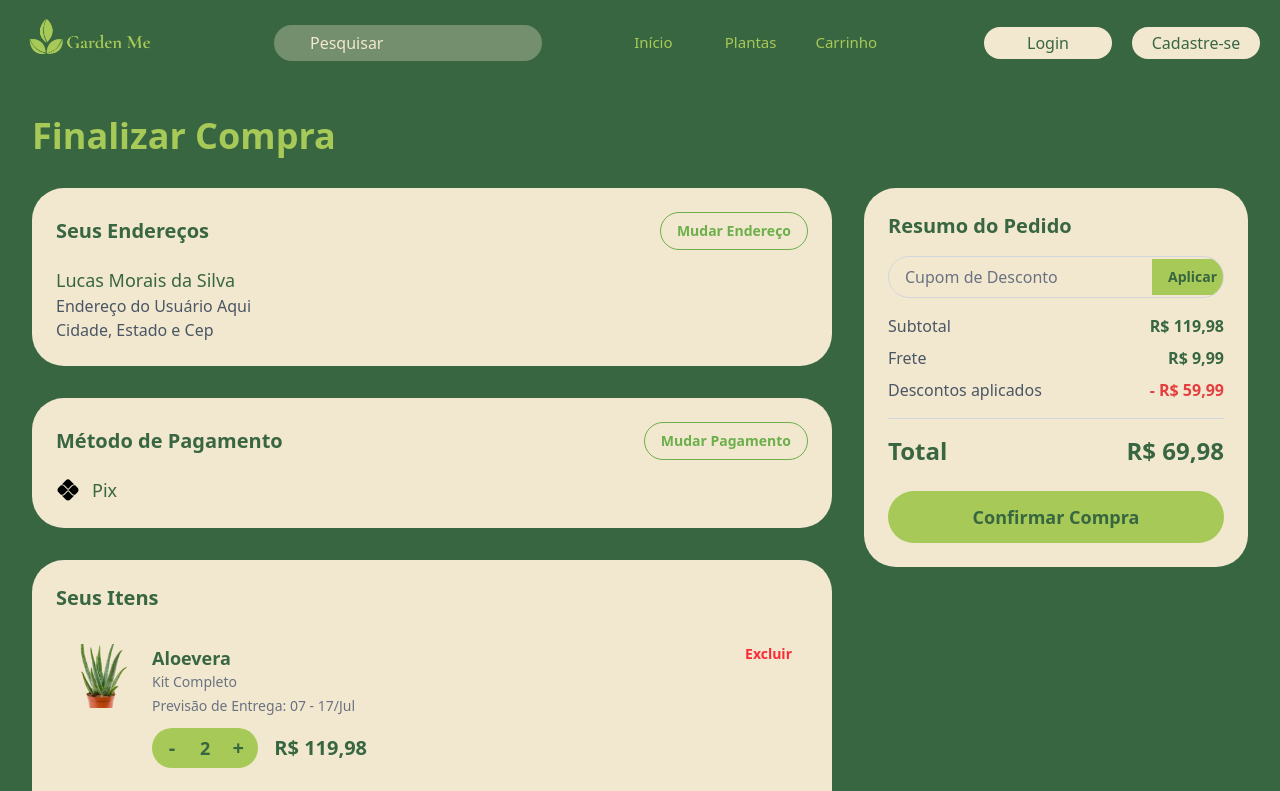
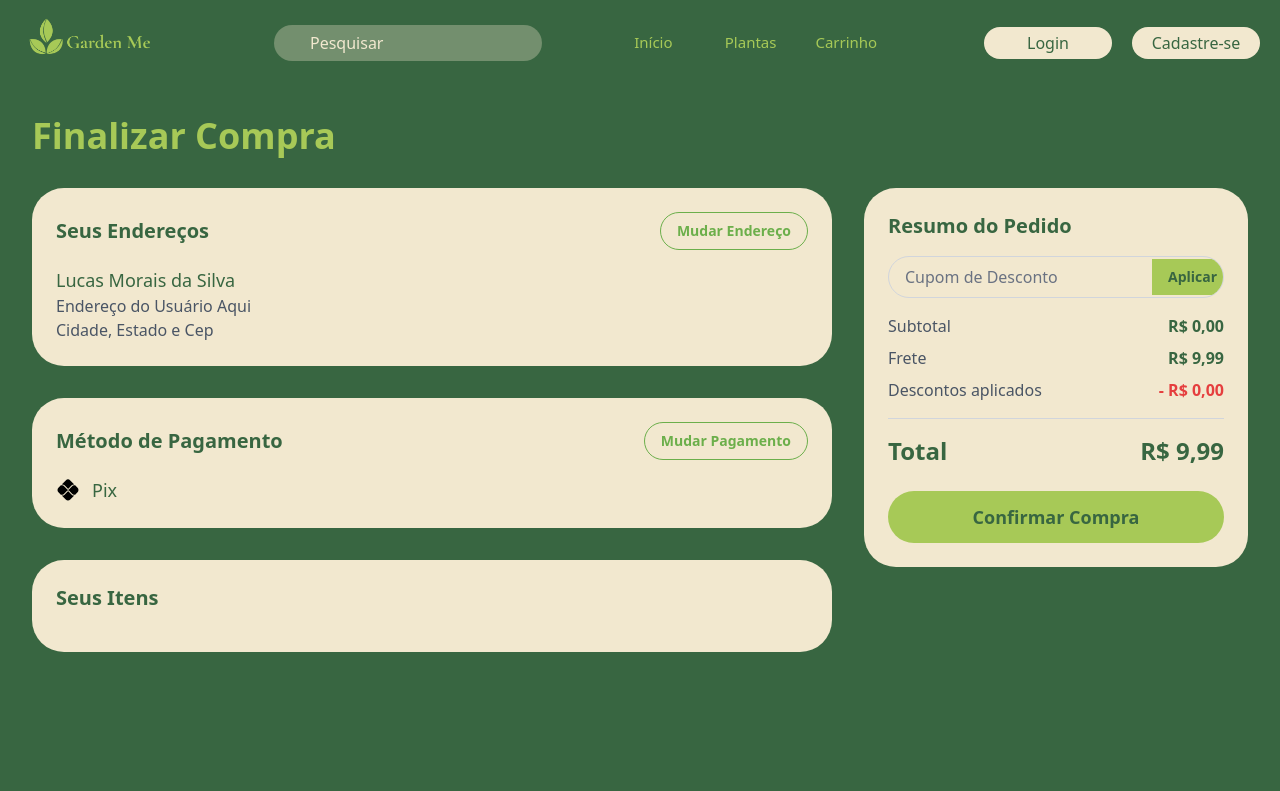
Before and after one commit to standbytheboy/gardenme, a React (Vite) app in the folder frontend/: page /checkout in a window 1280 px wide. Shown: the top 791 px of the page. Built offline with nearby package versions, Linux system fonts and the light colour scheme; some icons are missing.

Commit message:
integrating cart itens on checkoutPage

```diff
--- a/frontend/src/pages/CheckoutPage.tsx
+++ b/frontend/src/pages/CheckoutPage.tsx
@@ -1,10 +1,10 @@
 import { useState, useEffect } from "react";
-import aloeImage from "../assets/aloe.webp";
 import pixIcon from "../assets/pix.svg";
 import { Navbar } from "../components/Navbar";
 import "../App.css";
 import Footer from "../components/Footer";
 import { useNavigate } from "react-router-dom";
+import { Plant } from "../components/types";
 
 // Interfaces para os dados
 interface AddressType {
@@ -15,31 +15,16 @@ interface AddressType {
 
 interface PaymentMethodType {
   type: string;
-  details: string; // Ex: 'Pix'
-  icon?: string; // URL ou importação de um ícone
+  details: string;
+  icon?: string;
 }
 
-interface OrderItemType {
-  id: string;
-  name: string;
-  kit: string;
-  price: number;
-  quantity: number;
-  image: string;
-  deliveryDateRange: string; // Ex: '07 - 17/Jul'
-}
-
-interface CartItemType {
-  id: string;
-  name: string;
-  kit: string;
-  price: number;
-  quantity: number;
-  image: string;
+// O OrderItemType agora usa a interface Plant
+interface OrderItemType extends Plant {
+  deliveryDateRange: string;
 }
 
 const CheckoutPage: React.FC = () => {
-  // Estado para os dados mockados
   const [address] = useState<AddressType>({
     name: "Lucas Morais da Silva",
     details: "Endereço do Usuário Aqui",
@@ -48,52 +33,42 @@ const CheckoutPage: React.FC = () => {
 
   const [paymentMethod] = useState<PaymentMethodType>({
     type: "Pix",
-    details: "Pix", // Poderia ser o CPF/CNPJ para PIX ou outros detalhes
+    details: "Pix",
     icon: pixIcon,
   });
 
-  const [orderItems, setOrderItems] = useState<OrderItemType[]>([
-    {
-      id: "1",
-      name: "Aloevera",
-      kit: "Kit Completo",
-      price: 59.99,
-      quantity: 2,
-      image: aloeImage,
-      deliveryDateRange: "07 - 17/Jul",
-    },
-  ]);
+  // Estado para os itens do carrinho, agora carregados do localStorage
+  const [cartItems, setCartItems] = useState<Plant[]>([]);
 
   const [couponCode, setCouponCode] = useState("");
   const [subtotal, setSubtotal] = useState(0);
   const [shippingCost] = useState(9.99); // Frete fixo para exemplo
-  const [discountsApplied, setDiscountsApplied] = useState(0);
+  const [discountsApplied] = useState(0); // Removido setDiscountsApplied pois não estava em uso
   const [total, setTotal] = useState(0);
-  const [cartItems, setCartItems] = useState<CartItemType[]>(() => {
-      const storedCart = localStorage.getItem("cartItems");
-      return storedCart ? JSON.parse(storedCart) : [];
-    });
 
-  // Efeito para recalcular subtotal, desconto, frete e total
+  // Carrega os itens do carrinho do localStorage e calcula os totais
   useEffect(() => {
-    const newSubtotal = orderItems.reduce(
-      (acc, item) => acc + item.price * item.quantity,
+    const storedCart = localStorage.getItem("cartItems");
+    if (storedCart) {
+      const items = JSON.parse(storedCart) as Plant[];
+      setCartItems(items);
+    }
+  }, []);
+
+  // Recalcula os totais sempre que o carrinho mudar
+  useEffect(() => {
+    const newSubtotal = cartItems.reduce(
+      (acc, item) => acc + (item.price as number) * item.quantity,
       0
     );
     setSubtotal(newSubtotal);
 
-    // Lógica de desconto - Simular desconto de 59.99 como na imagem
-    const currentDiscount = 59.99; // Assume que 59.99 é um desconto fixo
-    setDiscountsApplied(currentDiscount);
+    const currentDiscount = 0;
 
     setTotal(newSubtotal + shippingCost - currentDiscount);
-  }, [orderItems, shippingCost, discountsApplied]);
+  }, [cartItems, shippingCost]);
 
-  useEffect(() => {
-    localStorage.setItem("cartItems", JSON.stringify(cartItems));
-  }, [cartItems]);
-
-  const handleQuantityChange = (id: string, newQuantity: number) => {
+  const handleQuantityChange = (id: number, newQuantity: number) => {
     setCartItems((prev) =>
       prev
         .map((item) =>
@@ -103,19 +78,16 @@ const CheckoutPage: React.FC = () => {
     );
   };
 
-  // --- MODIFICAÇÃO AQUI: Adicionando a verificação de exclusão ---
-  const handleRemoveItem = (id: string, itemName: string) => {
+  const handleRemoveItem = (id: number, itemName: string) => {
     const confirmRemoval = window.confirm(
       `Deseja realmente excluir "${itemName}" do seu pedido?`
     );
     if (confirmRemoval) {
-      setOrderItems((prevItems) => prevItems.filter((item) => item.id !== id));
+      setCartItems((prevItems) => prevItems.filter((item) => item.id !== id));
     }
   };
-  // ----------------------------------------------------------------
 
   const handleApplyCoupon = () => {
-    // Lógica para aplicar cupom
     alert(`Aplicar cupom: ${couponCode}`);
   };
 
@@ -130,11 +102,9 @@ const CheckoutPage: React.FC = () => {
       return;
     }
 
-    // Lógica para obter o endereço selecionado (supondo que você já implementou isso)
-    const idEndereco = 1; // Exemplo, você precisa selecionar o ID do endereço do usuário
+    const idEndereco = 1;
 
-    // Mapeia os itens do carrinho para o formato esperado pelo backend
-    const itemsParaBackend = orderItems.map((item) => ({
+    const itemsParaBackend = cartItems.map((item) => ({
       id_produto: item.id,
       quantidade: item.quantity,
       preco_unitario: item.price,
@@ -157,9 +127,7 @@ const CheckoutPage: React.FC = () => {
       const data = await response.json();
       if (response.ok) {
         alert("Compra Confirmada!");
-        // Limpa o carrinho no localStorage após o sucesso
         localStorage.removeItem("cartItems");
-        // Redireciona para a página de sucesso, passando o ID do pedido
         navigate(`/pedido-sucesso?orderId=${data.id_pedido}`);
       } else {
         alert(
@@ -172,12 +140,11 @@ const CheckoutPage: React.FC = () => {
     }
   };
 
-  // Reutilizando parte da lógica do CartItem mas adaptando para a tela de checkout
   const CheckoutItem: React.FC<{
     item: OrderItemType;
-    onQuantityChange: (id: string, newQuantity: number) => void;
-    onRemove: (id: string, itemName: string) => void; // Atualizado para passar o nome do item
-  }> = ({ item, onQuantityChange, onRemove }) => {
+    onQuantityChange: (id: number, newQuantity: number) => void;
+    onRemove: (id: number, itemName: string) => void;
+  }> = ({ item, onQuantityChange}) => {
     const handleDecrease = () => {
       onQuantityChange(item.id, item.quantity - 1);
     };
@@ -190,18 +157,17 @@ const CheckoutPage: React.FC = () => {
       <div>
         <div className="flex items-start bg-[#F2E8CF] p-4 rounded-4xl mb-4 relative">
           <img
-            src={item.image}
+            src={item.imageSrc}
             alt={item.name}
             className="w-16 h-16 object-cover rounded-md mr-4"
           />
           <div className="flex-grow">
             <p className="font-semibold text-lg text-[#386641]">{item.name}</p>
-            <p className="text-sm text-gray-500">{item.kit}</p>
+            <p className="text-sm text-gray-500">Kit Completo</p>
             <p className="text-sm text-gray-500 mt-1">
-              Previsão de Entrega: {item.deliveryDateRange}
+              Previsão de Entrega: 07 - 17/Jul
             </p>
             <div className="flex items-center mt-3">
-              {/* Botões de quantidade: BG #D4EDC8, Botões internos BG #6CAF4B, Texto #FFFFFF, Quantidade #333333 */}
               <div className="flex items-center bg-[#A7C957] rounded-full p-1 mr-4">
                 <button
                   onClick={handleDecrease}
@@ -219,15 +185,13 @@ const CheckoutPage: React.FC = () => {
                   +
                 </button>
               </div>
-              {/* Preço total do item: #333333 */}
               <div className="text-xl font-bold text-[#386641] whitespace-nowrap">
-                R$ {(item.price * item.quantity).toFixed(2).replace(".", ",")}
+                R$ {((item.price as number) * item.quantity).toFixed(2).replace(".", ",")}
               </div>
             </div>
           </div>
-          {/* Botão Excluir - CHAMANDO COM O NOME DO ITEM AGORA */}
           <button
-            onClick={() => onRemove(item.id, item.name)} // Passando item.name para a função onRemove
+            onClick={() => handleRemoveItem(item.id, item.name)}
             className="absolute top-4 right-4 text-sm text-red-500 hover:text-red-700 font-semibold"
           >
             Excluir
@@ -241,16 +205,12 @@ const CheckoutPage: React.FC = () => {
     <div>
       <div className="min-h-screen bg-[#386641] p-4 md:p-8 flex flex-col items-center mt-21">
         <Navbar></Navbar>
-        {/* Título da Página */}
         <h1 className="w-full max-w-7xl text-4xl font-bold text-[#A7C957] mb-8 self-start">
           Finalizar Compra
         </h1>
 
-        {/* Conteúdo principal: Endereços, Pagamento, Itens, Resumo */}
         <div className="w-full max-w-7xl flex flex-col lg:flex-row gap-8">
-          {/* Coluna da Esquerda (Endereço, Pagamento, Itens) */}
           <div className="flex-1 flex flex-col gap-8">
-            {/* Seus Endereços */}
             <div className="bg-[#F2E8CF] p-6 rounded-4xl">
               <div className="flex justify-between items-center mb-4">
                 <h2 className="text-xl font-semibold text-[#386641]">
@@ -267,7 +227,6 @@ const CheckoutPage: React.FC = () => {
               <p className="text-gray-600">{address.cityStateZip}</p>
             </div>
 
-            {/* Método de Pagamento */}
             <div className="bg-[#F2E8CF] p-6 rounded-4xl">
               <div className="flex justify-between items-center mb-4">
                 <h2 className="text-xl font-semibold text-[#386641]">
@@ -291,23 +250,20 @@ const CheckoutPage: React.FC = () => {
               </div>
             </div>
 
-            {/* Itens do Pedido */}
             <div className="bg-[#F2E8CF] p-6 rounded-4xl">
               <h2 className="text-xl font-semibold text-[#386641] mb-4">
                 Seus Itens
               </h2>
-              {orderItems.map((item) => (
+              {cartItems.map((item) => (
                 <CheckoutItem
                   key={item.id}
-                  item={item}
+                  item={item as unknown as OrderItemType}
                   onQuantityChange={handleQuantityChange}
                   onRemove={handleRemoveItem}
                 />
               ))}
             </div>
           </div>
-
-          {/* Coluna da Direita (Resumo do Pedido) */}
           <div className="lg:w-96 bg-[#F2E8CF] p-6 rounded-4xl self-start sticky top-8">
             <div className="mb-6">
               <h2 className="text-xl font-semibold mb-4 text-[#386641]">
```
